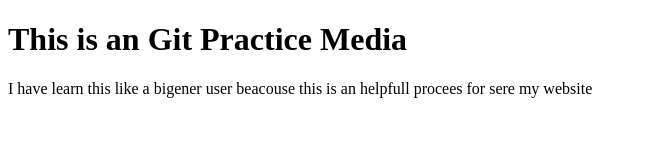
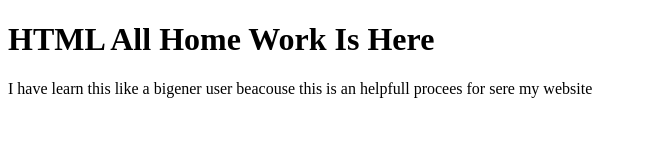
Before and after one commit to boaly-jb/HTML-home-Work, a plain HTML site: page index.html in a window 1280 px wide. Shown: the whole page, without its empty margins (0-647 px from the left). Drawn offline with Linux system fonts and the light colour scheme.

Commit message:
Update index.html

```diff
--- a/index.html
+++ b/index.html
@@ -3,10 +3,14 @@
 <head>
     <meta charset="UTF-8">
     <meta name="viewport" content="width=device-width, initial-scale=1.0">
-    <title>Crazy Designer & Developer</title>
+    <title>Full Stake "CRAZY" Developer</title>
+    <link rel="stylesheet" href="style.css">
 </head>
 <body>
-    <h1> This is an Git Practice Media</h1>
+    <div>
+    <h1> HTML All Home Work Is Here</h1>
     <p> I have learn this like a bigener user beacouse this is an helpfull procees for sere my website</p>
+    </div>
+
 </body>
 </html>
```
